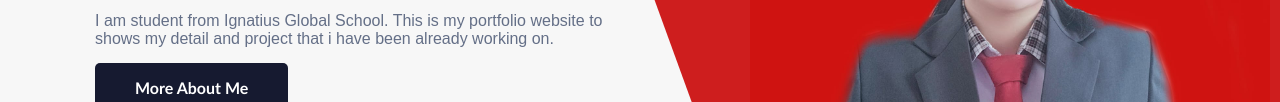
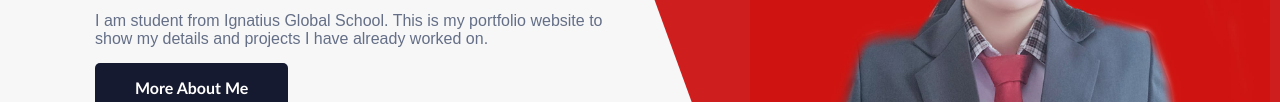
Before and after one commit to poseww/port, a plain HTML site: page 03/index.html in a window 1280 px wide. Shown: the part 340-442 px from the top of the page. Drawn offline with nearby package versions, Linux system fonts and the light colour scheme; a web font is replaced by a local one.

Commit message:
Update index.html

```diff
--- a/03/index.html
+++ b/03/index.html
@@ -34,7 +34,7 @@
                 <div class="home-text">
                     <h4>Hello,</h4>
                     <h1>I'm Joecely Chalse Questine</h1>
-                    <p>I am student from Ignatius Global School. This is my portfolio website to shows my detail and project that i have been already working on.</p>
+                    <p>I am student from Ignatius Global School. This is my portfolio website to show my details and projects I have already worked on.</p>
                     <a href="#about" class="btn btn-1">More About Me</a>
                 </div>
                 <div class="home-image">
```
